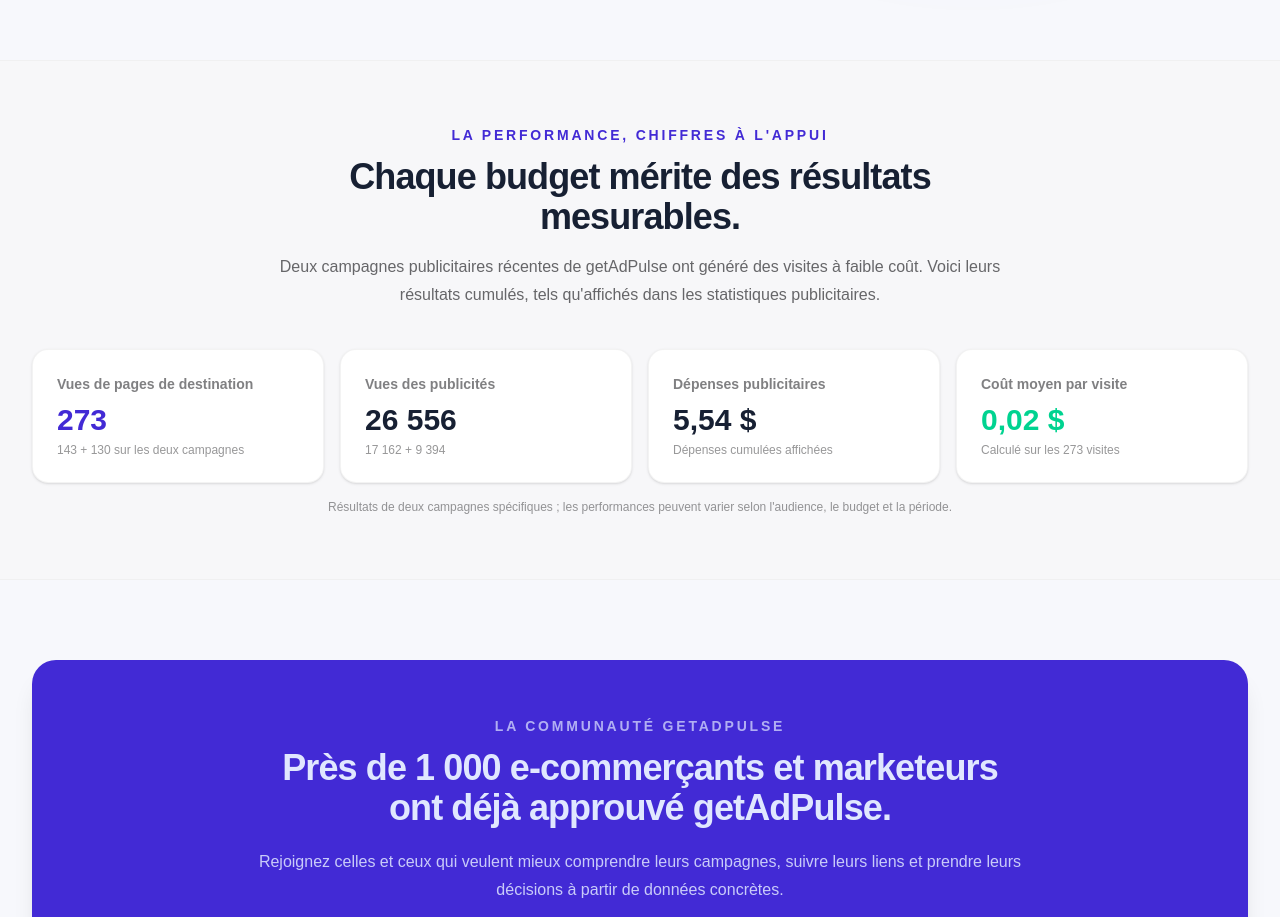
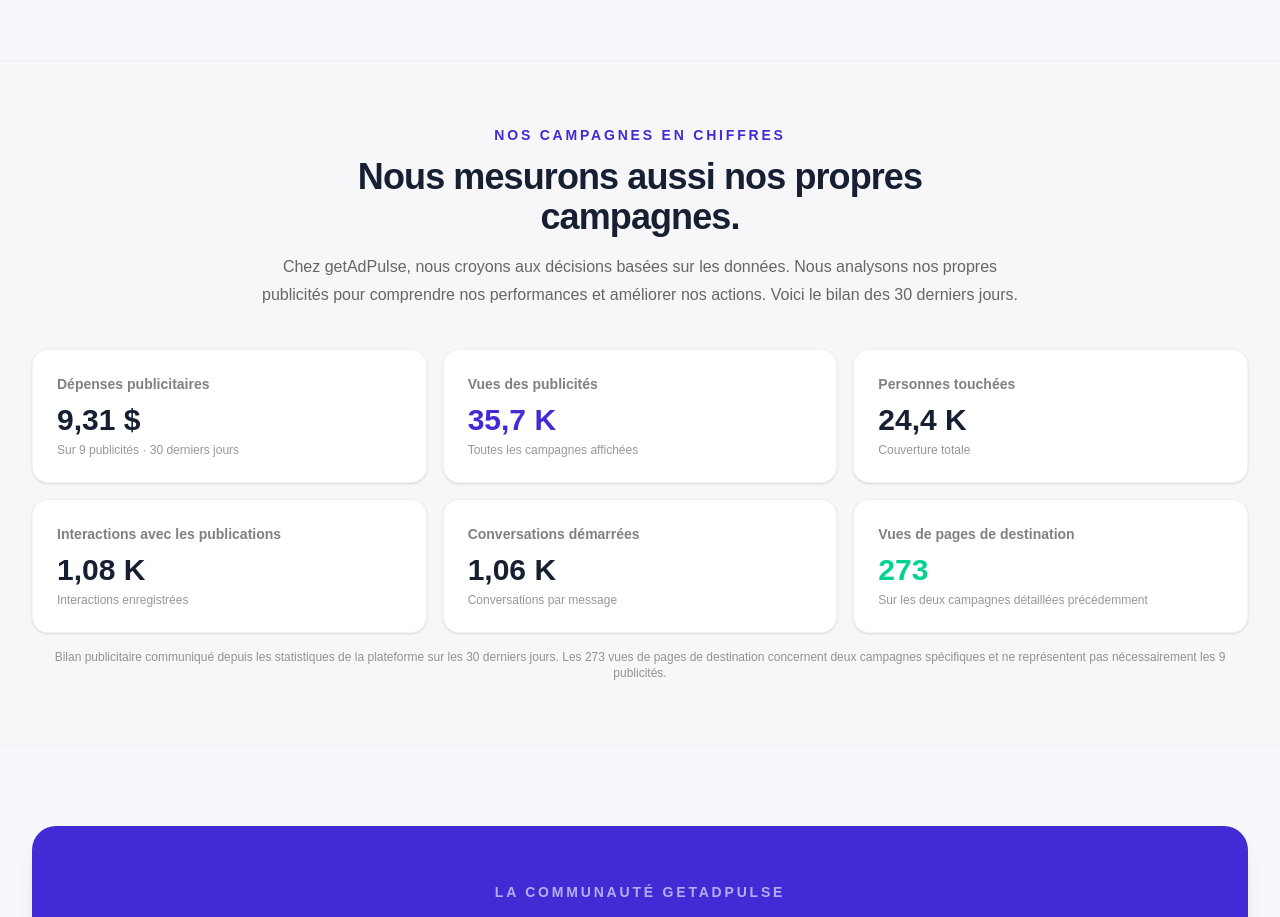
Before and after one commit to joeltech91-debug/AdPulse-Next, a Next.js app: page / in a window 1280 px wide. Shown: the part 960-1877 px from the top of the page. Built offline with nearby package versions, Linux system fonts and the light colour scheme; no server answers.

Commit message:
Update homepage with 30-day advertising totals

```diff
--- a/src/app/page.tsx
+++ b/src/app/page.tsx
@@ -81,17 +81,19 @@ export default async function HomePage() {
       <section aria-label="Résultats des campagnes publicitaires" className="border-y border-base-300/70 bg-base-200/50 py-16">
         <div className="mx-auto max-w-7xl px-5 lg:px-8">
           <div className="mx-auto max-w-3xl text-center">
-            <p className="text-sm font-bold uppercase tracking-[.2em] text-primary">La performance, chiffres à l'appui</p>
-            <h2 className="mt-3 text-3xl font-black tracking-tight sm:text-4xl">Chaque budget mérite des résultats mesurables.</h2>
-            <p className="mt-4 leading-7 text-base-content/65">Deux campagnes publicitaires récentes de getAdPulse ont généré des visites à faible coût. Voici leurs résultats cumulés, tels qu'affichés dans les statistiques publicitaires.</p>
+            <p className="text-sm font-bold uppercase tracking-[.2em] text-primary">Nos campagnes en chiffres</p>
+            <h2 className="mt-3 text-3xl font-black tracking-tight sm:text-4xl">Nous mesurons aussi nos propres campagnes.</h2>
+            <p className="mt-4 leading-7 text-base-content/65">Chez getAdPulse, nous croyons aux décisions basées sur les données. Nous analysons nos propres publicités pour comprendre nos performances et améliorer nos actions. Voici le bilan des 30 derniers jours.</p>
           </div>
-          <div className="mt-10 grid gap-4 sm:grid-cols-2 lg:grid-cols-4">
-            <article className="rounded-2xl border border-base-300/70 bg-base-100 p-6 shadow-sm"><p className="text-sm font-semibold text-base-content/55">Vues de pages de destination</p><p className="mt-2 text-3xl font-black text-primary">273</p><p className="mt-1 text-xs text-base-content/45">143 + 130 sur les deux campagnes</p></article>
-            <article className="rounded-2xl border border-base-300/70 bg-base-100 p-6 shadow-sm"><p className="text-sm font-semibold text-base-content/55">Vues des publicités</p><p className="mt-2 text-3xl font-black">26 556</p><p className="mt-1 text-xs text-base-content/45">17 162 + 9 394</p></article>
-            <article className="rounded-2xl border border-base-300/70 bg-base-100 p-6 shadow-sm"><p className="text-sm font-semibold text-base-content/55">Dépenses publicitaires</p><p className="mt-2 text-3xl font-black">5,54 $</p><p className="mt-1 text-xs text-base-content/45">Dépenses cumulées affichées</p></article>
-            <article className="rounded-2xl border border-base-300/70 bg-base-100 p-6 shadow-sm"><p className="text-sm font-semibold text-base-content/55">Coût moyen par visite</p><p className="mt-2 text-3xl font-black text-success">0,02 $</p><p className="mt-1 text-xs text-base-content/45">Calculé sur les 273 visites</p></article>
+          <div className="mt-10 grid gap-4 sm:grid-cols-2 lg:grid-cols-3">
+            <article className="rounded-2xl border border-base-300/70 bg-base-100 p-6 shadow-sm"><p className="text-sm font-semibold text-base-content/55">Dépenses publicitaires</p><p className="mt-2 text-3xl font-black">9,31 $</p><p className="mt-1 text-xs text-base-content/45">Sur 9 publicités · 30 derniers jours</p></article>
+            <article className="rounded-2xl border border-base-300/70 bg-base-100 p-6 shadow-sm"><p className="text-sm font-semibold text-base-content/55">Vues des publicités</p><p className="mt-2 text-3xl font-black text-primary">35,7 K</p><p className="mt-1 text-xs text-base-content/45">Toutes les campagnes affichées</p></article>
+            <article className="rounded-2xl border border-base-300/70 bg-base-100 p-6 shadow-sm"><p className="text-sm font-semibold text-base-content/55">Personnes touchées</p><p className="mt-2 text-3xl font-black">24,4 K</p><p className="mt-1 text-xs text-base-content/45">Couverture totale</p></article>
+            <article className="rounded-2xl border border-base-300/70 bg-base-100 p-6 shadow-sm"><p className="text-sm font-semibold text-base-content/55">Interactions avec les publications</p><p className="mt-2 text-3xl font-black">1,08 K</p><p className="mt-1 text-xs text-base-content/45">Interactions enregistrées</p></article>
+            <article className="rounded-2xl border border-base-300/70 bg-base-100 p-6 shadow-sm"><p className="text-sm font-semibold text-base-content/55">Conversations démarrées</p><p className="mt-2 text-3xl font-black">1,06 K</p><p className="mt-1 text-xs text-base-content/45">Conversations par message</p></article>
+            <article className="rounded-2xl border border-base-300/70 bg-base-100 p-6 shadow-sm"><p className="text-sm font-semibold text-base-content/55">Vues de pages de destination</p><p className="mt-2 text-3xl font-black text-success">273</p><p className="mt-1 text-xs text-base-content/45">Sur les deux campagnes détaillées précédemment</p></article>
           </div>
-          <p className="mt-4 text-center text-xs text-base-content/45">Résultats de deux campagnes spécifiques ; les performances peuvent varier selon l'audience, le budget et la période.</p>
+          <p className="mt-4 text-center text-xs text-base-content/45">Bilan publicitaire communiqué depuis les statistiques de la plateforme sur les 30 derniers jours. Les 273 vues de pages de destination concernent deux campagnes spécifiques et ne représentent pas nécessairement les 9 publicités.</p>
         </div>
       </section>
 
```
